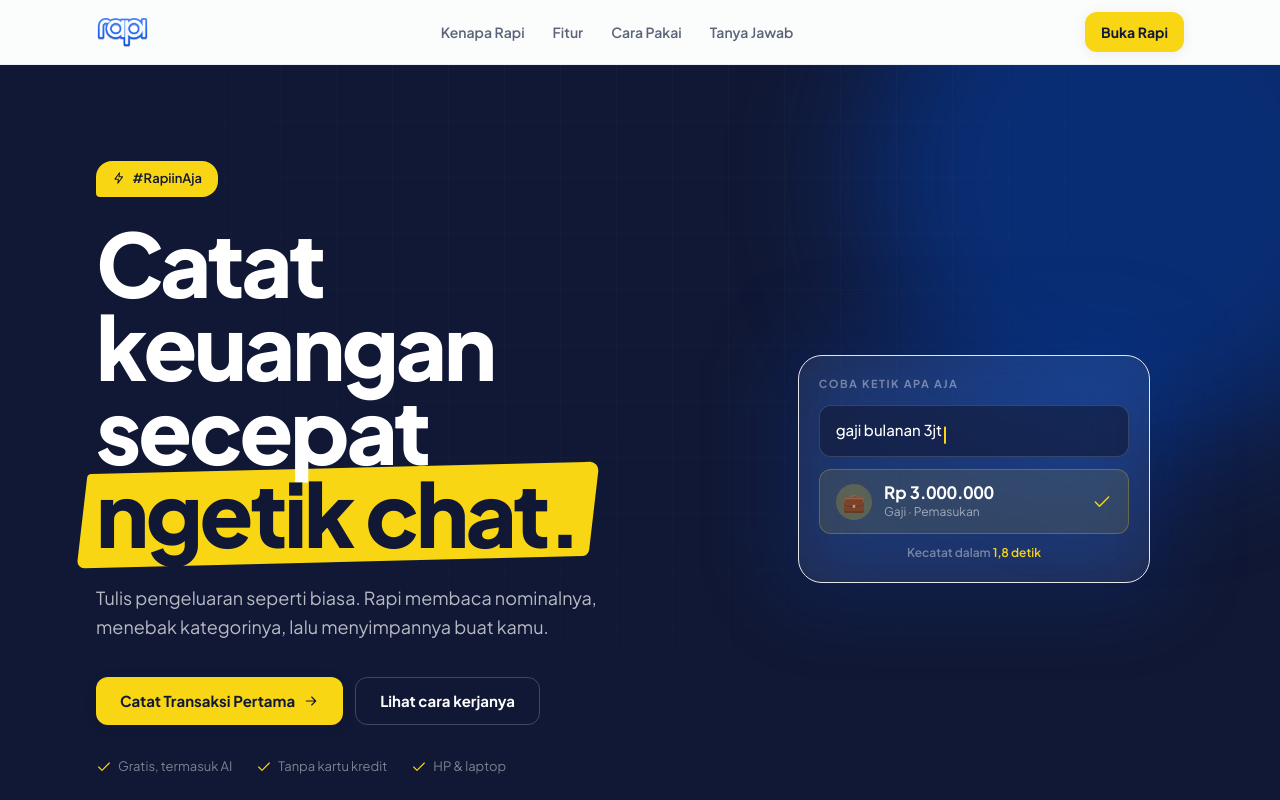
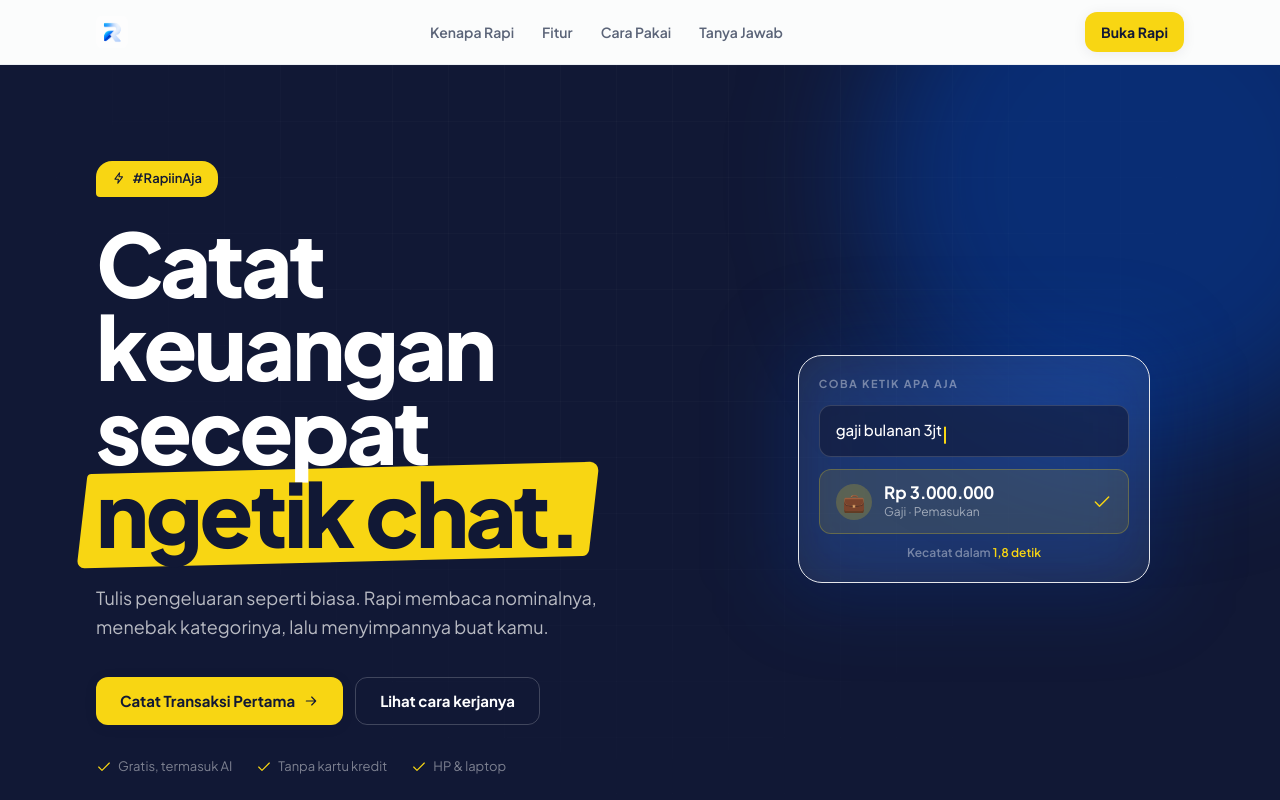
Before and after one commit to dimasworkspace/rapi, an Astro site in the folder Landing Page Rapi/: page / in a window 1280 px wide. Shown: the top 800 px of the page. Built offline with nearby package versions, Linux system fonts and the light colour scheme; Astro itself is replaced by a stand-in of ours.

Commit message:
fix: use new favicon mark on landing page

```diff
--- a/Landing Page Rapi/src/components/Header.astro
+++ b/Landing Page Rapi/src/components/Header.astro
@@ -5,7 +5,7 @@ import { APP_URL, NAV } from '@/consts'
 <header class="sticky top-0 z-50 border-b border-rapi-gray-300/40 bg-rapi-offwhite/85 backdrop-blur-xl">
   <div class="rapi-container flex h-16 items-center justify-between gap-4">
     <a href="/" class="flex items-center" aria-label="Rapi — beranda">
-      <img src="/logo-rapi.png" alt="Rapi" width="104" height="63" class="h-8 w-auto" />
+      <img src="/favicon.png" alt="Rapi" width="104" height="63" class="h-8 w-8 rounded-md object-contain" />
     </a>
 
     <nav class="hidden items-center gap-7 md:flex" aria-label="Navigasi utama">
--- a/Landing Page Rapi/src/components/HowTo.astro
+++ b/Landing Page Rapi/src/components/HowTo.astro
@@ -87,7 +87,7 @@ const langkah = [
                 data-layar="0"
                 class="absolute inset-0 flex flex-col items-center justify-center gap-3 px-6 text-center transition-all duration-500"
               >
-                <img src="/logo-rapi.png" alt="" width="120" height="72" class="h-9 w-auto" />
+                <img src="/favicon.png" alt="" width="120" height="72" class="h-9 w-9 rounded-md object-contain" />
                 <p class="mt-2 text-[15px] font-bold text-rapi-navy">Halo! Aku Rapi</p>
                 <p class="text-[12px] leading-relaxed text-rapi-gray-600">
                   Masuk dulu yuk, biar catatanmu aman
```
